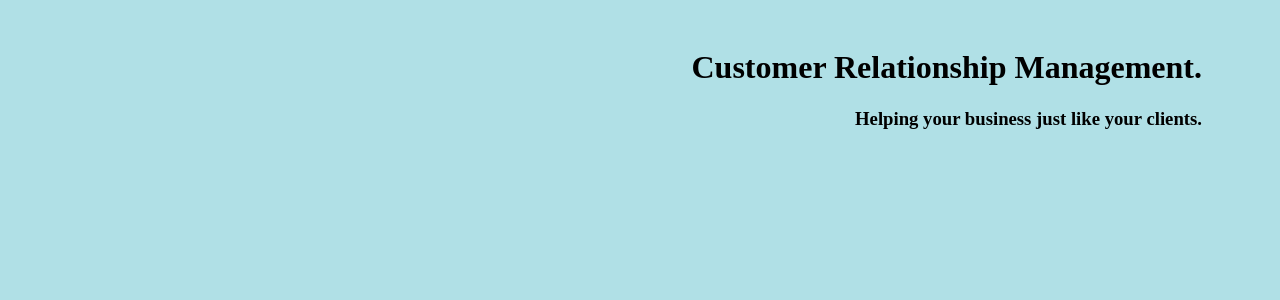
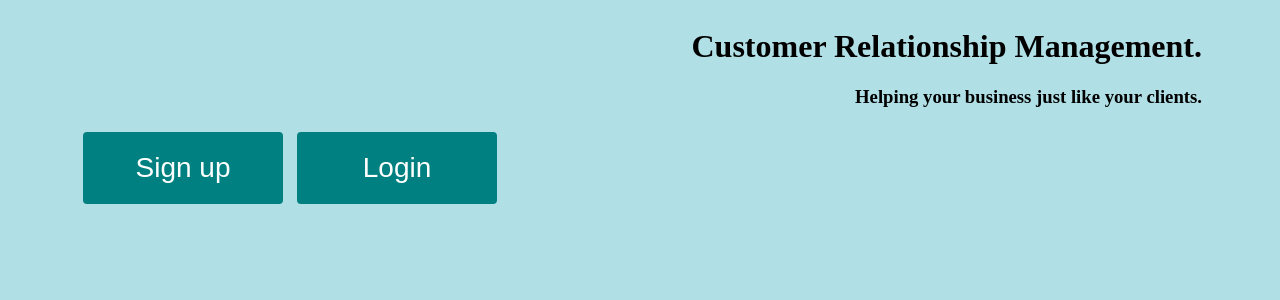
Before and after one commit to ayush113/CompanyManagement, a Django app: page / in a window 1280 px wide. Shown: the top 300 px of the page. Run offline with Django 3.2, Linux system fonts and the light colour scheme; some libraries are stand-ins or nearby versions.

Commit message:
Working Files

```diff
--- a/DBMS/settings.py
+++ b/DBMS/settings.py
@@ -40,6 +40,7 @@ INSTALLED_APPS = [
     'users.apps.UsersConfig',
     'accounts',
     'bootstrap4',
+    'home',
 ]
 
 MIDDLEWARE = [
@@ -129,7 +130,7 @@ ENABLE_USER_ACTIVATION = False
 DISABLE_USERNAME = False
 LOGIN_VIA_EMAIL = True
 LOGIN_VIA_EMAIL_OR_USERNAME = False
-LOGIN_REDIRECT_URL = 'index'
+LOGIN_REDIRECT_URL = 'dashboard'
 LOGIN_URL = 'accounts:log_in'
 USE_REMEMBER_ME = True
 
--- a/home/urls.py
+++ b/home/urls.py
@@ -3,4 +3,5 @@ from . import views
 
 urlpatterns = [
     path('', views.landing, name='landing'),
+    path('dashboard',views.dashboard,name='dashboard'),
 ]
--- a/home/views.py
+++ b/home/views.py
@@ -3,3 +3,6 @@ from django.shortcuts import render
 # Create your views here.
 def landing(request):
     return render(request,'home/landing.html')
+
+def dashboard(request):
+    return render(request,'home/dashboard.html')
--- a/templates/home/landing.html
+++ b/templates/home/landing.html
@@ -1,18 +1,61 @@
-<!DOCTYPE html>
-<html lang="en">
+<htmL>
+
     <head>
-    <meta charset="UTF-8">
 <title>HOME</title>
 </head>
 
 <style>
 .container{
-        background-color: powderblue ;
+    background-color: powderblue;
     padding-right: 70px;
     padding-left: 70px;
     padding-top: 20px;
 }
+
+    .button {
+  border-radius: 4px;
+  background-color: teal;
+  border: none;
+  color: #FFFFFF;
+  text-align: center;
+  font-size: 28px;
+  padding: 20px;
+  width: 200px;
+  transition: all 0.5s;
+  cursor: pointer;
+  margin: 5px;
+}
+
+.button span {
+  cursor: pointer;
+  display: inline-block;
+  position: relative;
+  transition: 0.5s;
+}
+
+.button span:after {
+  content: '\00bb';
+  position: absolute;
+  opacity: 0;
+  top: 0;
+  right: -20px;
+  transition: 0.5s;
+}
+    .btn{
+        position: fixed;
+        padding-bottom: 20px;
+    }
+
+.button:hover span {
+  padding-right: 25px;
+}
+
+.button:hover span:after {
+  opacity: 1;
+  right: 0;
+}
 </style>
+
 <body class="container">
     <div>
         <h1 style="text-align: right">
@@ -21,7 +64,16 @@
         <h3 style="text-align: right">
             Helping your business just like your clients.
         </h3>
+
+
+
+    </div>
+    <div class="btn" >
+     <a href="{% url 'accounts:sign_up' %}"><button class="button"><span>Sign up </span></button></a>
+    <a href="{% url 'accounts:log_in' %}"><button class="button"><span>Login </span></button></a>
+
         </div>
 
+
 </body>
-</html>
+</htmL>
```
Also changed, not shown: templates/home/dashboard.html (added, +10 -0 lines). Lines whose indentation alone changed are shown as unchanged.
